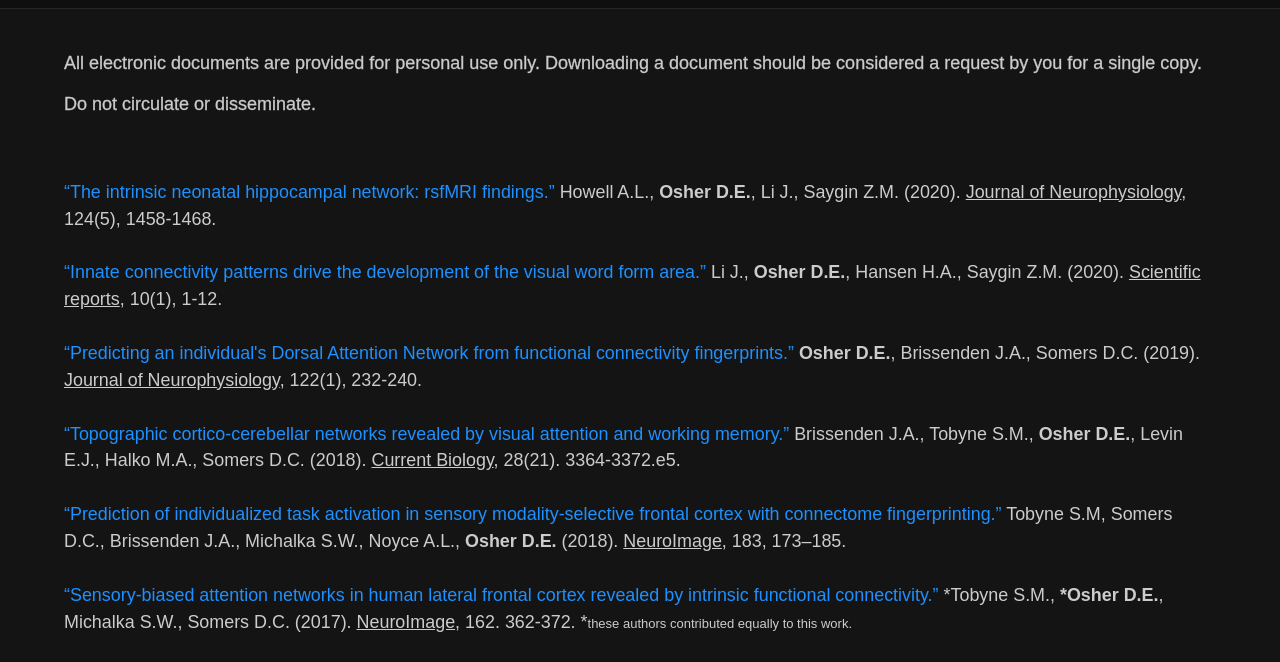
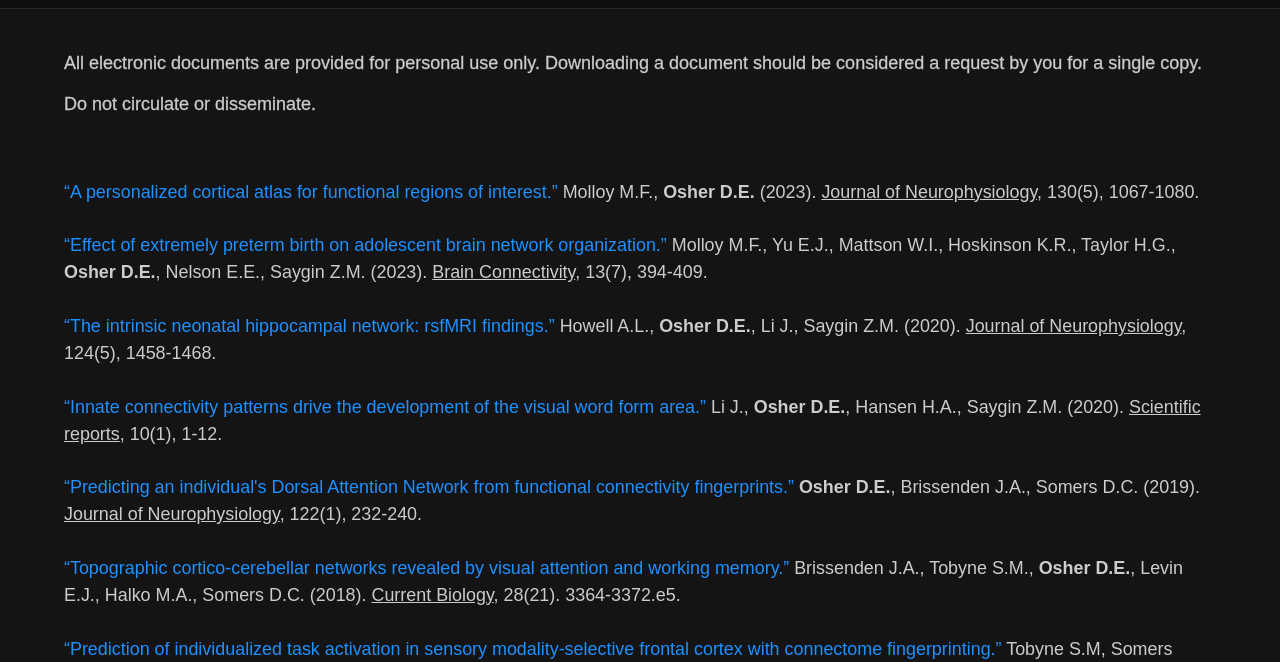
Before and after one commit to davidosher/osuwebsite, a plain HTML site: page publications.html in a window 1280 px wide. Shown: the part 137-799 px from the top of the page. Drawn offline with nearby package versions, Linux system fonts and the light colour scheme; a web font is replaced by a local one.

Commit message:
Add files via upload

```diff
--- a/publications.html
+++ b/publications.html
@@ -75,6 +75,10 @@
 	<!-- PAPERS -->
 <!--						<h2 style="text-align:left;">2009-present</h2> -->
 						<div class="paragraph" style="text-align:left;display:block;"><font color="#cccccc">
+
+							<a href="uploads/OSHER_JNeuroPhys2023.pdf" target="_blank" title="">      &ldquo;A personalized cortical atlas for functional regions of interest.&rdquo;</a> Molloy M.F., <strong>Osher D.E.</strong> (2023). <u style="">Journal of Neurophysiology</u>, 130(5), 1067-1080.<br /><br />
+
+							<a href="uploads/OSHER_BrainConnectivity2023.pdf" target="_blank" title="">      &ldquo;Effect of extremely preterm birth on adolescent brain network organization.&rdquo;</a> Molloy M.F., Yu E.J., Mattson W.I., Hoskinson K.R., Taylor H.G., <strong>Osher D.E.</strong>, Nelson E.E., Saygin Z.M. (2023). <u style="">Brain Connectivity</u>, 13(7), 394-409.<br /><br />
 
 							<a href="uploads/OSHER_JNeuroPhys2020.pdf" target="_blank" title="">      &ldquo;The intrinsic neonatal hippocampal network: rsfMRI findings.&rdquo;</a> Howell A.L., <strong>Osher D.E.</strong>, Li J., Saygin Z.M. (2020). <u style="">Journal of Neurophysiology</u>, 124(5), 1458-1468.<br /><br />
 
```
Also changed, not shown: news.html (+3 -0 lines).
